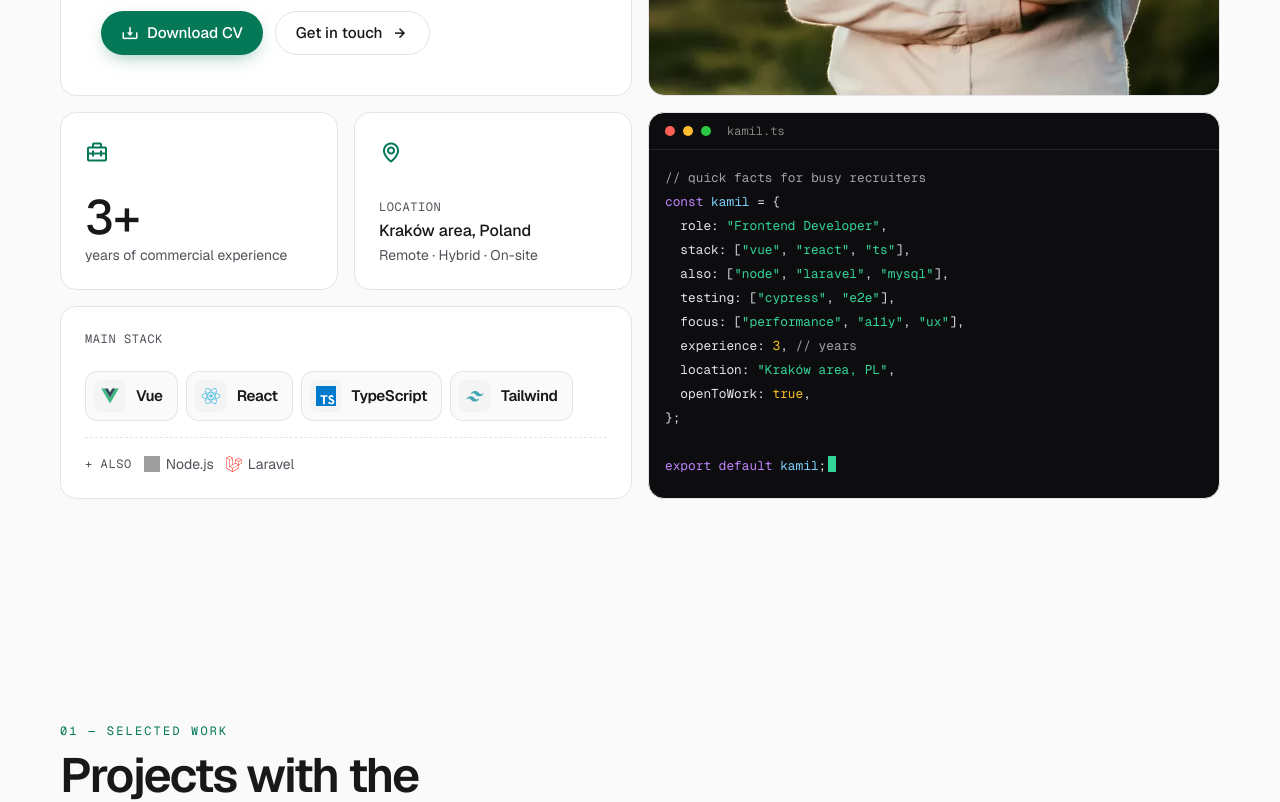
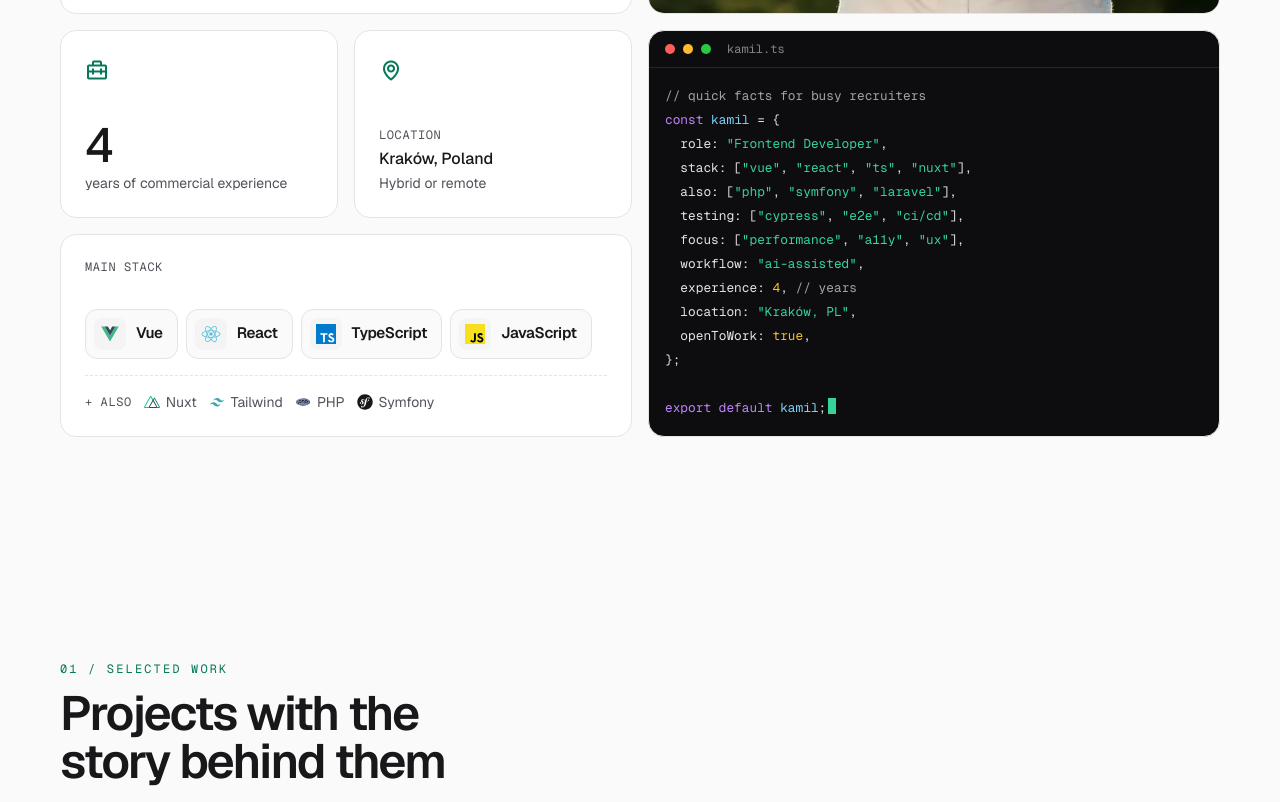
Before and after one commit to Kamil678/kamil-pigulak-portfolio, a Vue app: page / in a window 1280 px wide. Shown: the part 640-1442 px from the top of the page. Built offline with nearby package versions, Linux system fonts and the light colour scheme; no server answers; grey boxes are pictures that could not be loaded.

Commit message:
feat: update profile, hero and about content

```diff
--- a/index.html
+++ b/index.html
@@ -4,16 +4,16 @@
     <meta charset="UTF-8" />
     <link rel="icon" type="image/svg+xml" href="/logo.svg" />
     <meta name="viewport" content="width=device-width, initial-scale=1.0" />
-    <title>Kamil Pigulak — Frontend Developer (Vue & React)</title>
+    <title>Kamil Pigulak · Frontend Developer (Vue & React)</title>
     <meta
       name="description"
-      content="Frontend Developer with 4+ years of commercial experience building fast, accessible web apps in Vue, React and TypeScript. Projects, case studies and CV."
+      content="Frontend Developer with 4.5 years of commercial experience building modern, high-performance web apps in Vue, React and TypeScript. Projects, case studies and CV."
     />
     <meta name="theme-color" content="#fafafa" media="(prefers-color-scheme: light)" />
     <meta name="theme-color" content="#09090b" media="(prefers-color-scheme: dark)" />
 
     <meta property="og:type" content="website" />
-    <meta property="og:title" content="Kamil Pigulak — Frontend Developer (Vue & React)" />
+    <meta property="og:title" content="Kamil Pigulak · Frontend Developer (Vue & React)" />
     <meta
       property="og:description"
       content="Frontend Developer building fast, accessible interfaces in Vue & React. Projects, case studies and CV."
@@ -27,13 +27,12 @@
         "name": "Kamil Pigulak",
         "jobTitle": "Frontend Developer",
         "email": "mailto:kamilpigulak@gmail.com",
-        "address": { "@type": "PostalAddress", "addressRegion": "Małopolska", "addressCountry": "PL" },
-        "knowsAbout": ["Vue.js", "React", "TypeScript", "JavaScript", "Tailwind CSS", "Node.js", "Laravel"],
+        "address": { "@type": "PostalAddress", "addressLocality": "Kraków", "addressCountry": "PL" },
+        "knowsAbout": ["Vue.js", "Nuxt", "React", "TypeScript", "JavaScript", "Tailwind CSS", "PHP", "Symfony"],
         "sameAs": ["https://www.linkedin.com/in/kamil-pigulak/", "https://github.com/Kamil678"]
       }
     </script>
 
-    <!-- Apply saved theme and language before first paint to avoid a flash -->
     <script>
       (function () {
         try {
--- a/src/components/home/AboutSection.vue
+++ b/src/components/home/AboutSection.vue
@@ -7,14 +7,14 @@
         <div v-reveal>
           <div class="space-y-5 text-pretty text-lg leading-relaxed">
             <p v-for="(paragraph, index) in tm('about.paragraphs')" :key="index" :class="index > 0 && 'text-muted'">
-              {{ rt(paragraph) }}
+              {{ rt(paragraph, { since: careerStartYear }) }}
             </p>
           </div>
 
           <dl class="mt-10 grid grid-cols-2 gap-4">
             <div class="tile flex flex-col p-5">
               <dt class="text-sm text-muted">{{ t("about.statYears", years) }}</dt>
-              <dd class="order-first font-mono text-4xl font-medium">{{ years }}+</dd>
+              <dd class="order-first font-mono text-4xl font-medium">{{ num(years) }}</dd>
             </div>
             <div class="tile flex flex-col p-5">
               <dt class="text-sm text-muted">{{ t("about.statProjects") }}</dt>
@@ -58,7 +58,8 @@ import { useLocalized } from "../../composables/useLocalized";
 import SectionHeading from "../ui/SectionHeading.vue";
 
 const { t, tm, rt } = useI18n();
-const { l } = useLocalized();
+const { l, num } = useLocalized();
 
 const years = yearsOfExperience();
+const careerStartYear = new Date(PROFILE.careerStart).getFullYear();
 </script>
--- a/src/components/home/CodeCard.vue
+++ b/src/components/home/CodeCard.vue
@@ -6,19 +6,19 @@
       <span class="h-2.5 w-2.5 rounded-full bg-[#28c840]" aria-hidden="true"></span>
       <span class="ml-2 font-mono text-xs text-white/50">kamil.ts</span>
     </div>
-    <!-- Decorative summary of the profile; the same facts are available as text in the other tiles. -->
     <pre
       class="flex-1 overflow-x-auto px-4 py-4 font-mono text-[0.75rem] leading-6 sm:text-[0.8rem]"
       aria-hidden="true"
     ><code><span class="tok-c">// quick facts for busy recruiters</span>
 <span class="tok-k">const</span> <span class="tok-v">kamil</span> = {
   <span class="tok-p">role</span>: <span class="tok-s">"Frontend Developer"</span>,
-  <span class="tok-p">stack</span>: [<span class="tok-s">"vue"</span>, <span class="tok-s">"react"</span>, <span class="tok-s">"ts"</span>],
-  <span class="tok-p">also</span>: [<span class="tok-s">"node"</span>, <span class="tok-s">"laravel"</span>, <span class="tok-s">"mysql"</span>],
-  <span class="tok-p">testing</span>: [<span class="tok-s">"cypress"</span>, <span class="tok-s">"e2e"</span>],
+  <span class="tok-p">stack</span>: [<span class="tok-s">"vue"</span>, <span class="tok-s">"react"</span>, <span class="tok-s">"ts"</span>, <span class="tok-s">"nuxt"</span>],
+  <span class="tok-p">also</span>: [<span class="tok-s">"php"</span>, <span class="tok-s">"symfony"</span>, <span class="tok-s">"laravel"</span>],
+  <span class="tok-p">testing</span>: [<span class="tok-s">"cypress"</span>, <span class="tok-s">"e2e"</span>, <span class="tok-s">"ci/cd"</span>],
   <span class="tok-p">focus</span>: [<span class="tok-s">"performance"</span>, <span class="tok-s">"a11y"</span>, <span class="tok-s">"ux"</span>],
+  <span class="tok-p">workflow</span>: <span class="tok-s">"ai-assisted"</span>,
   <span class="tok-p">experience</span>: <span class="tok-n">{{ years }}</span>, <span class="tok-c">// years</span>
-  <span class="tok-p">location</span>: <span class="tok-s">"Kraków area, PL"</span>,
+  <span class="tok-p">location</span>: <span class="tok-s">"Kraków, PL"</span>,
   <span class="tok-p">openToWork</span>: <span class="tok-n">{{ PROFILE.openToWork }}</span>,
 };
 
--- a/src/components/home/ExperienceItem.vue
+++ b/src/components/home/ExperienceItem.vue
@@ -1,7 +1,7 @@
 <template>
   <li class="relative grid gap-4 md:grid-cols-[minmax(0,200px)_1fr] md:gap-10">
     <div class="md:pt-6">
-      <p class="font-mono text-sm text-accent">{{ experience.start }} — {{ experience.end ?? t("experience.present") }}</p>
+      <p class="font-mono text-sm text-accent">{{ experience.start }} - {{ experience.end ?? t("experience.present") }}</p>
       <p class="mt-1 text-lg font-semibold">{{ experience.company }}</p>
       <p class="text-sm text-muted">{{ l(experience.location) }}</p>
     </div>
--- a/src/components/home/HeroBento.vue
+++ b/src/components/home/HeroBento.vue
@@ -43,16 +43,14 @@
         />
       </div>
 
-      <!-- Years -->
       <div class="tile col-span-1 flex animate-fade-up flex-col justify-between gap-6 p-6 [animation-delay:140ms]">
         <i class="bx bx-briefcase-alt-2 text-2xl text-accent" aria-hidden="true"></i>
         <p>
-          <span class="block font-mono text-5xl font-medium tracking-tight">{{ years }}+</span>
+          <span class="block font-mono text-5xl font-medium tracking-tight">{{ num(years) }}</span>
           <span class="mt-1 block text-sm text-muted">{{ t("hero.years", years) }}</span>
         </p>
       </div>
 
-      <!-- Location -->
       <div class="tile col-span-1 flex animate-fade-up flex-col justify-between gap-6 p-6 [animation-delay:200ms]">
         <i class="bx bx-map text-2xl text-accent" aria-hidden="true"></i>
         <p>
@@ -62,7 +60,6 @@
         </p>
       </div>
 
-      <!-- Stack -->
       <div
         class="tile col-span-2 flex animate-fade-up flex-col justify-between gap-6 p-6 [animation-delay:260ms] lg:col-start-1 lg:row-start-4"
       >
@@ -90,7 +87,6 @@
         </div>
       </div>
 
-      <!-- Code -->
       <div class="col-span-2 animate-fade-up [animation-delay:320ms] lg:col-start-3 lg:row-span-2 lg:row-start-3">
         <CodeCard />
       </div>
@@ -108,13 +104,11 @@ import AppButton from "../ui/AppButton.vue";
 import CodeCard from "./CodeCard.vue";
 
 const { t } = useI18n();
-const { l } = useLocalized();
+const { l, num } = useLocalized();
 const { goToSection } = useSectionNav();
 
 const years = yearsOfExperience();
-// Stack names in profile.js match skill names in skills.js, which hold the logos
 const skillIcon = Object.fromEntries(SKILL_CATEGORIES.flatMap((category) => category.skills).map((skill) => [skill.name, skill.icon]));
-// Served from public/ (unhashed) so index.html can preload it
 const photo800 = "/images/kp-photo-800.webp";
 const photo1400 = "/images/kp-photo-1400.webp";
 const careerStartYear = new Date(PROFILE.careerStart).getFullYear();
--- a/src/composables/useLocalized.js
+++ b/src/composables/useLocalized.js
@@ -1,7 +1,5 @@
 import { useI18n } from "vue-i18n";
 
-// Content in src/data/ stores translatable fields as { en, pl }.
-// `l(field)` picks the current locale and passes plain values through unchanged.
 export function useLocalized() {
   const { locale } = useI18n();
 
@@ -12,5 +10,7 @@ export function useLocalized() {
     return value;
   };
 
-  return { l, locale };
+  const num = (value) => value.toLocaleString(locale.value);
+
+  return { l, num, locale };
 }
--- a/src/data/profile.js
+++ b/src/data/profile.js
@@ -1,17 +1,16 @@
 export const PROFILE = {
   name: "Kamil Pigulak",
   initials: "KP",
-  // First commercial role (Mediaflex) — years of experience are computed from this date.
   careerStart: "2022-05-01",
   openToWork: true,
   email: "kamilpigulak@gmail.com",
   phone: "+48 518 144 228",
-  location: { en: "Kraków area, Poland", pl: "Kraków" },
-  workMode: { en: "Remote · Hybrid · On-site", pl: "Zdalnie · Hybrydowo · Stacjonarnie" },
+  location: { en: "Kraków, Poland", pl: "Kraków" },
+  workMode: { en: "Hybrid or remote", pl: "Hybrydowo lub zdalnie" },
   cvUrl: "/cv/Kamil-Pigulak-CV.pdf",
   projectsCount: 15,
-  coreStack: ["Vue", "React", "TypeScript", "Tailwind"],
-  alsoStack: ["Node.js", "Laravel"],
+  coreStack: ["Vue", "React", "TypeScript", "JavaScript"],
+  alsoStack: ["Nuxt", "Tailwind", "PHP", "Symfony"],
   socials: [
     { name: "LinkedIn", url: "https://www.linkedin.com/in/kamil-pigulak/", icon: "bxl-linkedin" },
     { name: "GitHub", url: "https://github.com/Kamil678", icon: "bxl-github" },
@@ -20,5 +19,6 @@ export const PROFILE = {
 
 export function yearsOfExperience(now = new Date()) {
   const msPerYear = 365.25 * 24 * 60 * 60 * 1000;
-  return Math.floor((now - new Date(PROFILE.careerStart)) / msPerYear);
+
+  return Math.round(((now - new Date(PROFILE.careerStart)) / msPerYear) * 2) / 2;
 }
--- a/src/i18n/messages/en.js
+++ b/src/i18n/messages/en.js
@@ -1,9 +1,9 @@
 export default {
   meta: {
-    homeTitle: "Kamil Pigulak — Frontend Developer (Vue & React)",
+    homeTitle: "Kamil Pigulak · Frontend Developer (Vue & React)",
     homeDescription:
-      "Frontend Developer with {years}+ years of commercial experience building fast, accessible web apps in Vue, React and TypeScript. Projects, case studies and CV.",
-    caseStudyTitle: "{name} — Case study · Kamil Pigulak",
+      "Frontend Developer with {years} years of commercial experience building modern, high-performance web apps in Vue, React and TypeScript. Projects, case studies and CV.",
+    caseStudyTitle: "{name} · Case study · Kamil Pigulak",
     notFoundTitle: "Page not found · Kamil Pigulak",
   },
   a11y: {
@@ -25,11 +25,11 @@ export default {
     cv: "Download CV",
   },
   hero: {
-    statusOpen: "Open to new opportunities",
+    statusOpen: "Open to new roles & freelance",
     statusClosed: "Not looking right now",
     titleLead: "Frontend Developer",
-    titleRest: "building fast, accessible interfaces in Vue & React.",
-    lead: "{years}+ years of shipping commercial products — from authentication flows and PWAs to an e-commerce booking platform. Fluent in TypeScript and comfortable across the stack with Node.js and Laravel.",
+    titleRest: "building modern, high-performance apps in Vue & React.",
+    lead: "I build modern, high-performance web apps and websites with a focus on code quality and UX: from offline-first PWAs and admin panels to systems shared by many applications.",
     cta: "Get in touch",
     years: "year of commercial experience | years of commercial experience",
     location: "Location",
@@ -39,28 +39,29 @@ export default {
   },
   sections: {
     work: {
-      eyebrow: "01 — Selected work",
+      eyebrow: "01 / Selected work",
       title: "Projects with the story behind them",
       description: "Client sites and side projects. Each one has a short case study: the problem, the decisions I made and the result.",
     },
     experience: {
-      eyebrow: "02 — Experience",
+      eyebrow: "02 / Experience",
       title: "Where I've made an impact",
-      description: "Commercial work across product teams and e-commerce, mostly in Vue and TypeScript.",
+      description: "Commercial work in product teams and as a freelancer, in Vue, React and TypeScript, from architecture to deployment.",
     },
     stack: {
-      eyebrow: "03 — Stack",
+      eyebrow: "03 / Stack",
       title: "Tools I use to ship",
-      description: "Grouped by how often I actually use them — not by self-rated stars.",
+      description: "Grouped by how often I actually use them, not by self-rated stars.",
     },
     about: {
-      eyebrow: "04 — About",
+      eyebrow: "04 / About",
       title: "A bit more about me",
     },
     contact: {
-      eyebrow: "05 — Contact",
+      eyebrow: "05 / Contact",
       title: "Let's build something good together.",
-      description: "Hiring for a frontend role or need a hand with a Vue or React project? I usually reply within 24 hours.",
+      description:
+        "Hiring for a frontend or full-stack role, or looking for someone to build your Vue, Nuxt or React project? I usually reply within 24 hours.",
     },
   },
   work: {
@@ -89,9 +90,9 @@ export default {
   },
   about: {
     paragraphs: [
-      "I'm a frontend developer from the Kraków area. During my engineering studies in Automation and Robotics I built interfaces for control systems — and realised that the part I enjoy most is the one people actually touch.",
-      "Since 2022 I've been building commercial products at Mediaflex, mostly with Vue 3 and TypeScript, and I've also worked full-stack on an e-commerce booking platform at Vexperio. I care about performance, accessibility and code the next developer will be happy to work with.",
-      "Outside of work you'll find me on a football pitch — it keeps me competitive and reminds me that good results come from good teamwork.",
+      "I've been working commercially as a Frontend Developer since {since}, in product teams and on my own as a freelancer. I specialise in Vue 3, Nuxt and TypeScript, and I'm just as comfortable with React in commercial projects.",
+      "I build applications from architecture to pixel-perfect implementation: admin panels, offline-first PWAs and systems shared by many applications. On my own projects I own the whole process: from talking to the client and gathering requirements, through design and code, to deployment, domain and hosting.",
+      "I care about readable code, automated tests, performance and accessibility (WCAG). I work with Claude Code every day, deliberately and critically, because responsibility for the code always stays with me. I'm growing towards full-stack (PHP/Symfony).",
     ],
     statYears: "year of experience | years of experience",
     statProjects: "projects delivered",
@@ -110,7 +111,7 @@ export default {
       message: "Message",
       submit: "Send message",
       sending: "Sending…",
-      success: "Thanks! Your message is on its way — I'll get back to you soon.",
+      success: "Thanks! Your message is on its way. I'll get back to you soon.",
       error: "Something went wrong. Please email me directly at {email}.",
     },
     validation: {
@@ -130,7 +131,7 @@ export default {
     prev: "Previous",
     next: "Next",
     ctaTitle: "Like what you see?",
-    ctaText: "I'm open to new opportunities. Let's talk about your team and product.",
+    ctaText: "I'm open to new roles and freelance projects. Let's talk about your team and product.",
   },
   notFound: {
     title: "Page not found",
--- a/src/i18n/messages/pl.js
+++ b/src/i18n/messages/pl.js
@@ -1,9 +1,9 @@
 export default {
   meta: {
-    homeTitle: "Kamil Pigulak — Frontend Developer (Vue i React)",
+    homeTitle: "Kamil Pigulak · Frontend Developer (Vue i React)",
     homeDescription:
-      "Frontend Developer z {years}+ latami komercyjnego doświadczenia. Tworzę szybkie i dostępne aplikacje webowe w Vue, React i TypeScript. Projekty, case studies i CV.",
-    caseStudyTitle: "{name} — Case study · Kamil Pigulak",
+      "Frontend Developer (Vue, React, TypeScript), komercyjnie od {since} roku. Tworzę nowoczesne, wydajne aplikacje i strony internetowe z dbałością o jakość kodu i UX. Projekty, case studies i CV.",
+    caseStudyTitle: "{name} · Case study · Kamil Pigulak",
     notFoundTitle: "Nie znaleziono strony · Kamil Pigulak",
   },
   a11y: {
@@ -25,13 +25,14 @@ export default {
     cv: "Pobierz CV",
   },
   hero: {
-    statusOpen: "Otwarty na nowe oferty",
+    statusOpen: "Otwarty na nowe oferty i freelance",
     statusClosed: "Obecnie nie szukam pracy",
     titleLead: "Frontend Developer",
-    titleRest: "tworzący szybkie i dostępne interfejsy w Vue i React.",
-    lead: "Od {since} roku dostarczam komercyjne produkty — od modułów logowania i PWA po platformę e-commerce do rezerwacji wycieczek. Swobodnie piszę w TypeScript, a dzięki Node.js i Laravelowi odnajduję się też po stronie backendu.",
+    titleRest: "tworzący nowoczesne i wydajne aplikacje w Vue i React.",
+    lead: "Tworzę nowoczesne, wydajne aplikacje i strony internetowe z dbałością o jakość kodu i UX: od PWA działających offline i paneli administracyjnych po systemy, z których korzysta wiele aplikacji naraz.",
     cta: "Napisz do mnie",
-    years: "rok komercyjnego doświadczenia | lata komercyjnego doświadczenia | lat komercyjnego doświadczenia",
+    years:
+      "rok komercyjnego doświadczenia | lata komercyjnego doświadczenia | lat komercyjnego doświadczenia | roku komercyjnego doświadczenia",
     location: "Lokalizacja",
     stack: "Główny stack",
     also: "także",
@@ -39,28 +40,28 @@ export default {
   },
   sections: {
     work: {
-      eyebrow: "01 — Wybrane projekty",
+      eyebrow: "01 / Wybrane projekty",
       title: "Projekty, za którymi stoi historia",
       description: "Strony dla klientów i projekty własne. Każdy ma krótkie case study: problem, moje decyzje i efekt.",
     },
     experience: {
-      eyebrow: "02 — Doświadczenie",
+      eyebrow: "02 / Doświadczenie",
       title: "Gdzie miałem realny wpływ",
-      description: "Komercyjna praca w zespołach produktowych i e-commerce, głównie w Vue i TypeScript.",
+      description: "Komercyjna praca w zespołach produktowych i jako freelancer, w Vue, React i TypeScript, od architektury po wdrożenie.",
     },
     stack: {
-      eyebrow: "03 — Stack",
+      eyebrow: "03 / Stack",
       title: "Narzędzia, którymi dowożę",
-      description: "Pogrupowane według tego, jak często naprawdę ich używam — a nie według gwiazdek z samooceny.",
+      description: "Pogrupowane według tego, jak często naprawdę ich używam, a nie według gwiazdek z samooceny.",
     },
     about: {
-      eyebrow: "04 — O mnie",
+      eyebrow: "04 / O mnie",
       title: "Trochę więcej o mnie",
     },
     contact: {
-      eyebrow: "05 — Kontakt",
+      eyebrow: "05 / Kontakt",
       title: "Zbudujmy razem coś dobrego.",
-      description: "Rekrutujesz na stanowisko frontendowe albo potrzebujesz wsparcia w projekcie Vue lub React? Zwykle odpowiadam w ciągu 24 godzin.",
+      description: "Rekrutujesz na stanowisko frontendowe lub fullstackowe albo szukasz kogoś do projektu w Vue, Nuxt lub React? Zwykle odpowiadam w ciągu 24 godzin.",
     },
   },
   work: {
@@ -89,11 +90,11 @@ export default {
   },
   about: {
     paragraphs: [
-      "Jestem frontend developerem z okolic Krakowa. Na studiach inżynierskich z Automatyki i Robotyki budowałem interfejsy do systemów sterowania — i odkryłem, że najbardziej lubię tę część, z którą ludzie faktycznie mają kontakt.",
-      "Od 2022 roku tworzę komercyjne produkty w Mediaflex, głównie w Vue 3 i TypeScript. Pracowałem też full-stackowo nad platformą e-commerce do rezerwacji wycieczek w Vexperio. Zależy mi na wydajności, dostępności i kodzie, z którym następna osoba w zespole będzie chciała pracować.",
-      "Po pracy najczęściej gram w piłkę nożną — to uczy rywalizacji i przypomina, że dobre wyniki biorą się z dobrej współpracy.",
+      "Od {since} roku pracuję komercyjnie jako Frontend Developer, zarówno w zespołach produktowych, jak i samodzielnie jako freelancer. Specjalizuję się w Vue 3, Nuxt i TypeScript, a w projektach komercyjnych równie pewnie pracuję w React.",
+      "Buduję aplikacje od architektury po implementację pixel-perfect: panele administracyjne, aplikacje PWA działające offline i systemy współdzielone przez wiele aplikacji. Przy własnych projektach biorę na siebie cały proces: od rozmowy z klientem i zebrania wymagań, przez projekt i kod, po wdrożenie, domenę i hosting.",
+      "Stawiam na czytelny kod, testy automatyczne, wydajność i dostępność (WCAG). Na co dzień pracuję z Claude Code, świadomie i krytycznie, bo odpowiedzialność za kod zawsze zostaje po mojej stronie. Rozwijam się w kierunku fullstacka (PHP/Symfony).",
     ],
-    statYears: "rok doświadczenia | lata doświadczenia | lat doświadczenia",
+    statYears: "rok doświadczenia | lata doświadczenia | lat doświadczenia | roku doświadczenia",
     statProjects: "zrealizowanych projektów",
     education: "Wykształcenie",
     courses: "Kursy",
@@ -110,7 +111,7 @@ export default {
       message: "Wiadomość",
       submit: "Wyślij wiadomość",
       sending: "Wysyłanie…",
-      success: "Dzięki! Wiadomość została wysłana — odezwę się wkrótce.",
+      success: "Dzięki! Wiadomość została wysłana, odezwę się wkrótce.",
       error: "Coś poszło nie tak. Napisz do mnie bezpośrednio na {email}.",
     },
     validation: {
@@ -130,7 +131,7 @@ export default {
     prev: "Poprzedni",
     next: "Następny",
     ctaTitle: "Podoba Ci się to, co widzisz?",
-    ctaText: "Jestem otwarty na nowe oferty. Porozmawiajmy o Twoim zespole i produkcie.",
+    ctaText: "Jestem otwarty na nowe oferty i projekty freelance. Porozmawiajmy o Twoim zespole i produkcie.",
   },
   notFound: {
     title: "Nie znaleziono strony",
--- a/src/views/CaseStudyView.vue
+++ b/src/views/CaseStudyView.vue
@@ -44,7 +44,7 @@
           :src="project.cover.src"
           :srcset="project.cover.srcset"
           sizes="(min-width: 1248px) 1200px, 100vw"
-          :alt="`${project.name} — screenshot`"
+          :alt="`${project.name} screenshot`"
           :width="project.cover.width"
           :height="project.cover.height"
           class="h-auto w-full"
```
Also changed, not shown: src/composables/usePageMeta.js (+5 -3 lines), src/i18n/index.js (+3 -7 lines).
